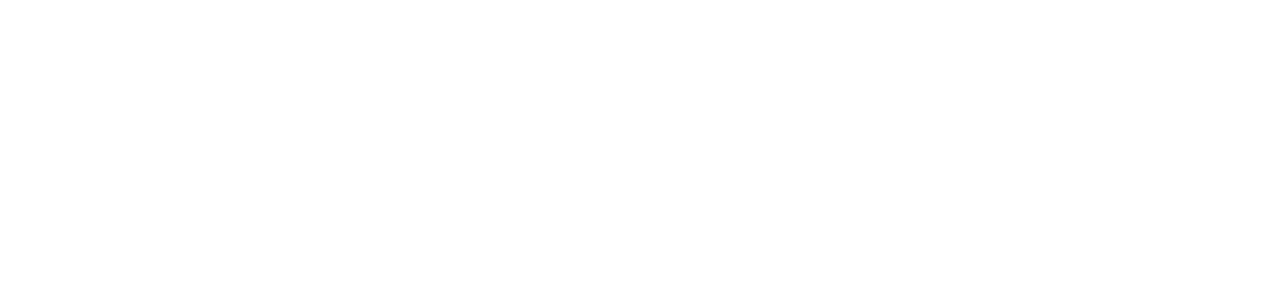
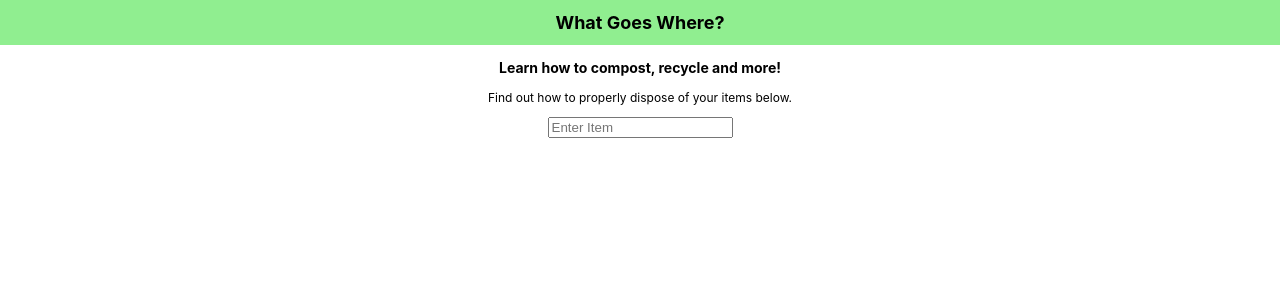
Before and after one commit to connorleavitt/Projects, a React (Create React App) app in the folder recycle/: page / in a window 1280 px wide. Shown: the top 300 px of the page. Built offline with nearby package versions, Linux system fonts and the light colour scheme.

Commit message:
Create inital component html and structure

```diff
--- a/recycle/src/App.css
+++ b/recycle/src/App.css
@@ -1,38 +1,23 @@
-.App {
+*,
+*::after,
+*::before {
+  box-sizing: border-box;
+}
+
+:root {
+  font-size: 12px;
+}
+
+body {
   text-align: center;
 }
 
-.App-logo {
-  height: 40vmin;
-  pointer-events: none;
+.header {
+  background-color: lightgreen;
 }
 
-@media (prefers-reduced-motion: no-preference) {
-  .App-logo {
-    animation: App-logo-spin infinite 20s linear;
-  }
+.header-title {
+  margin: 0;
+  font-size: 1.5rem;
+  padding: 1rem;
 }
-
-.App-header {
-  background-color: #282c34;
-  min-height: 100vh;
-  display: flex;
-  flex-direction: column;
-  align-items: center;
-  justify-content: center;
-  font-size: calc(10px + 2vmin);
-  color: white;
-}
-
-.App-link {
-  color: #61dafb;
-}
-
-@keyframes App-logo-spin {
-  from {
-    transform: rotate(0deg);
-  }
-  to {
-    transform: rotate(360deg);
-  }
-}
--- a/recycle/src/App.js
+++ b/recycle/src/App.js
@@ -1,7 +1,16 @@
 import "./App.css";
+import Searchbar from "./components/Searchbar";
+import Header from "./pages/Header";
+import Main from "./pages/Main";
 
 function App() {
-  return <div className="App"></div>;
+  return (
+    <div className="App">
+      <Header />
+      <Main />
+      <Searchbar />
+    </div>
+  );
 }
 
 export default App;
--- /dev/null
+++ b/recycle/src/components/Searchbar.js
@@ -0,0 +1,10 @@
+import React from "react";
+// import { Link } from "react-router-dom";
+
+export default function Searchbar() {
+  return (
+    <div className="searchbar-wrapper">
+      <input type="search" id="search" placeholder="Enter Item" />
+    </div>
+  );
+}
--- /dev/null
+++ b/recycle/src/pages/Header.js
@@ -0,0 +1,10 @@
+import React from "react";
+// import { Link } from "react-router-dom";
+
+export default function Header() {
+  return (
+    <header className="header">
+      <h1 className="header-title">What Goes Where?</h1>
+    </header>
+  );
+}
--- /dev/null
+++ b/recycle/src/pages/Main.js
@@ -0,0 +1,13 @@
+import React from "react";
+// import { Link } from "react-router-dom";
+
+export default function Main() {
+  return (
+    <main className="main">
+      <h3 className="main-title">Learn how to compost, recycle and more! </h3>
+      <p className="main-body-content">
+        Find out how to properly dispose of your items below.
+      </p>
+    </main>
+  );
+}
```
